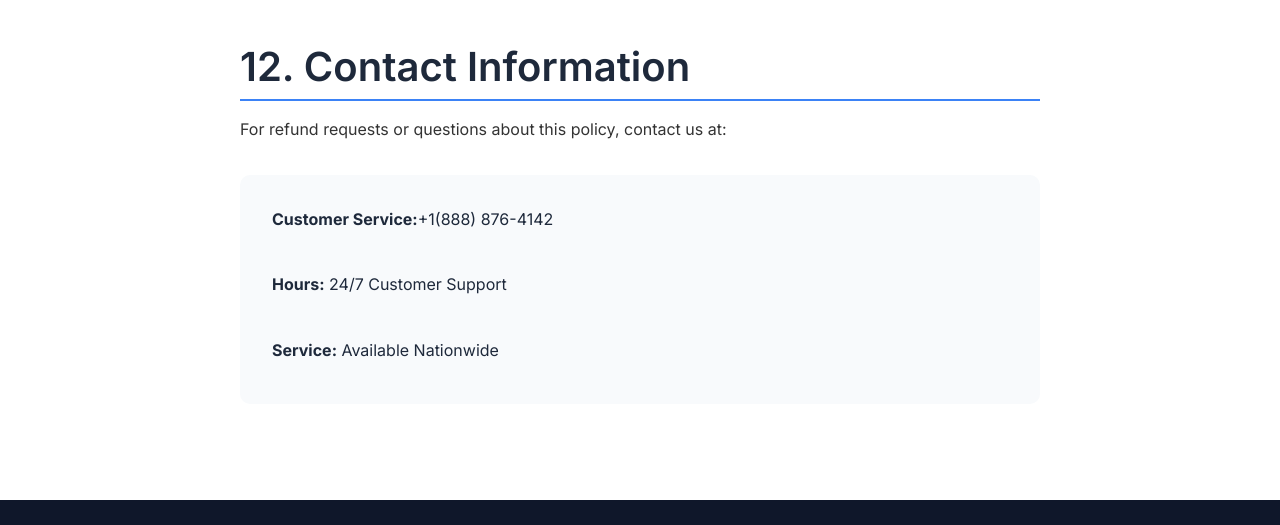
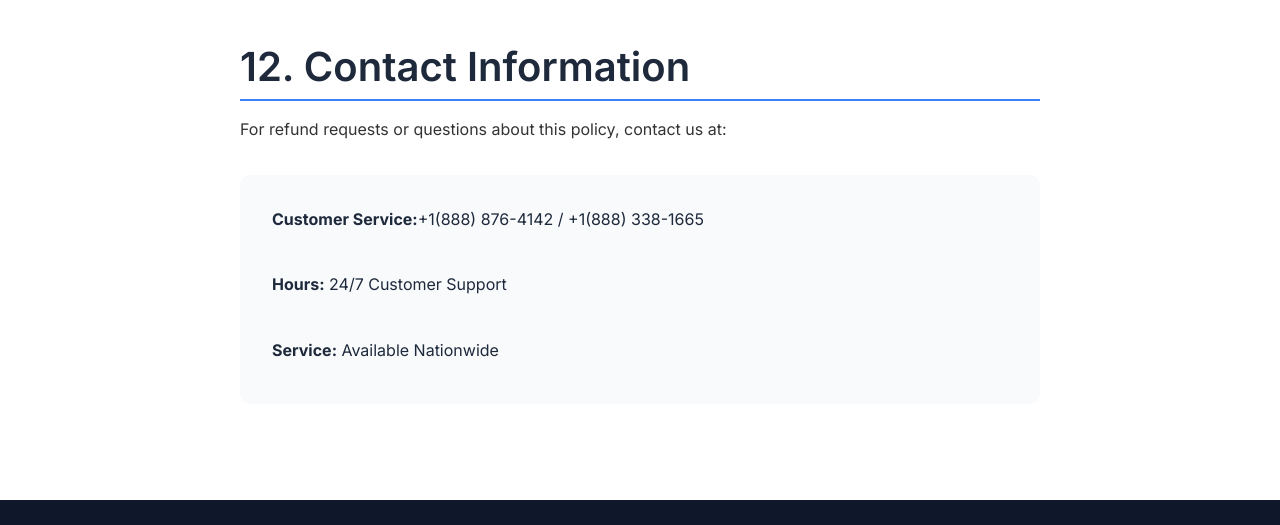
Before and after one commit to optinetts/optinetts, a website built with Vite: page refund.html in a window 1280 px wide. Shown: the part 3282-3807 px from the top of the page. Built offline with nearby package versions, Linux system fonts and the light colour scheme.

Commit message:
Update refund.html

```diff
--- a/refund.html
+++ b/refund.html
@@ -123,7 +123,7 @@
                 <h2>12. Contact Information</h2>
                 <p>For refund requests or questions about this policy, contact us at:</p>
                 <div class="contact-info">
-                    <p><strong>Customer Service:</strong>+1(888) 876-4142</p>
+                    <p><strong>Customer Service:</strong>+1(888) 876-4142 / +1(888) 338-1665</p>
                     <p><strong>Hours:</strong> 24/7 Customer Support</p>
                     <p><strong>Service:</strong> Available Nationwide</p>
                 </div>
```
